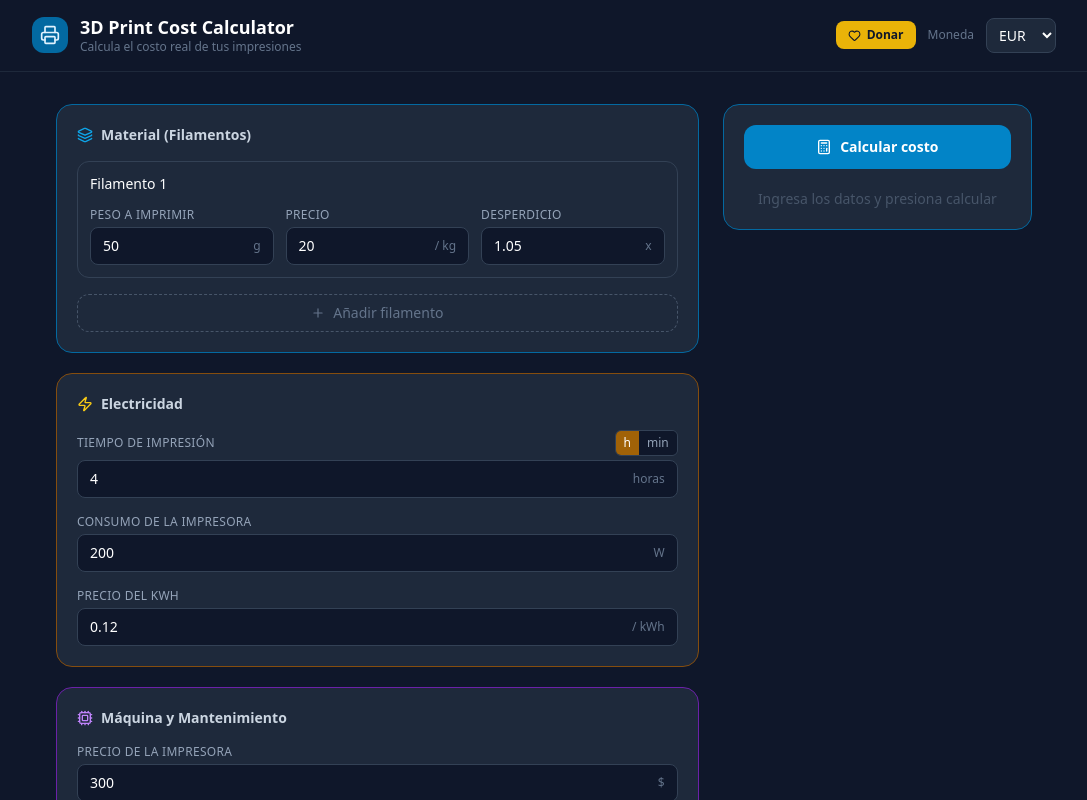
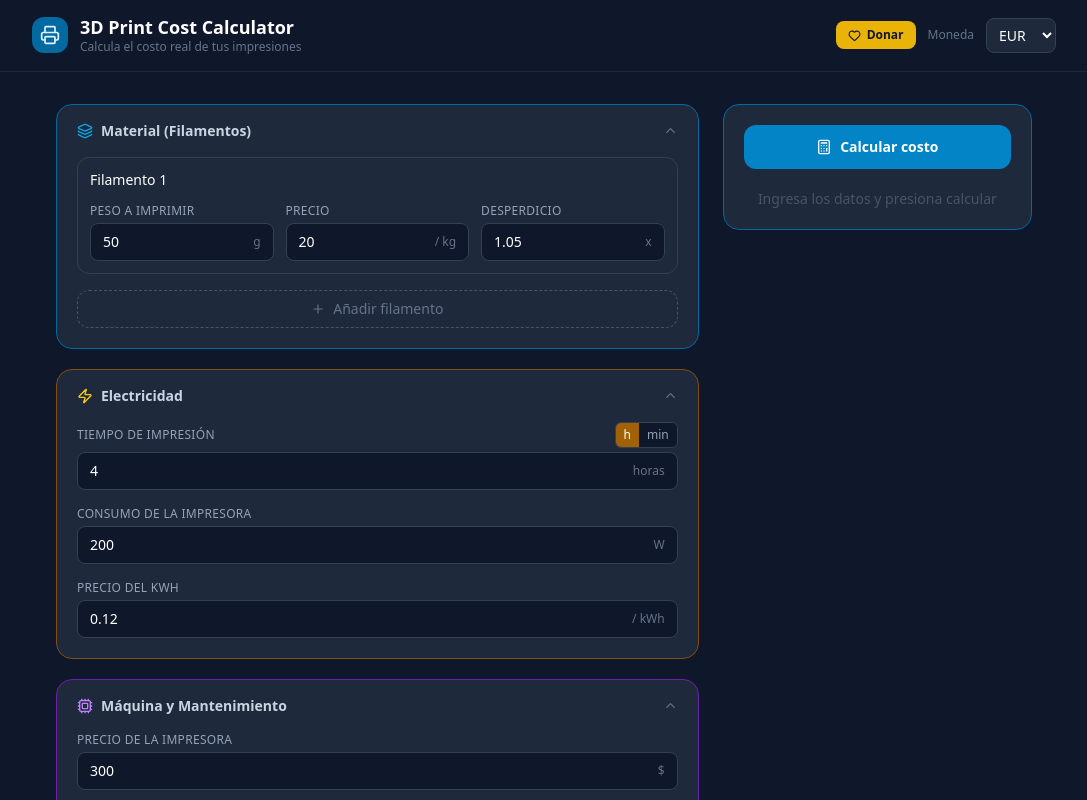
Before and after one commit to Darkvus/3d-print-calculator, a React (Vite) app: page / in a window 1280 px wide. Shown: the top 800 px of the page, without its empty margins (96-1183 px from the left). Built offline with nearby package versions, Linux system fonts and the light colour scheme.

Commit message:
feat: collapsible sections with dropdown toggle in Card component

```diff
--- a/src/components/ui/Card.tsx
+++ b/src/components/ui/Card.tsx
@@ -1,18 +1,39 @@
+import { useState } from 'react'
+import { ChevronDown } from 'lucide-react'
+
 interface CardProps {
   title: string
   icon: React.ReactNode
   children: React.ReactNode
   accent?: string
+  defaultOpen?: boolean
 }
 
-export function Card({ title, icon, children, accent = 'border-slate-700' }: CardProps) {
+export function Card({ title, icon, children, accent = 'border-slate-700', defaultOpen = true }: CardProps) {
+  const [open, setOpen] = useState(defaultOpen)
+
   return (
-    <div className={`bg-surface-card rounded-2xl border ${accent} p-5 flex flex-col gap-4`}>
-      <div className="flex items-center gap-2 text-slate-300 font-semibold text-sm">
-        {icon}
-        <span>{title}</span>
-      </div>
-      {children}
+    <div className={`bg-surface-card rounded-2xl border ${accent} flex flex-col`}>
+      <button
+        type="button"
+        onClick={() => setOpen((v) => !v)}
+        className="flex items-center justify-between gap-2 px-5 py-4 text-slate-300 font-semibold text-sm w-full hover:text-white transition-colors"
+      >
+        <div className="flex items-center gap-2">
+          {icon}
+          <span>{title}</span>
+        </div>
+        <ChevronDown
+          size={15}
+          className={`text-slate-500 transition-transform duration-200 ${open ? 'rotate-180' : ''}`}
+        />
+      </button>
+
+      {open && (
+        <div className="px-5 pb-5 flex flex-col gap-4">
+          {children}
+        </div>
+      )}
     </div>
   )
 }
```
